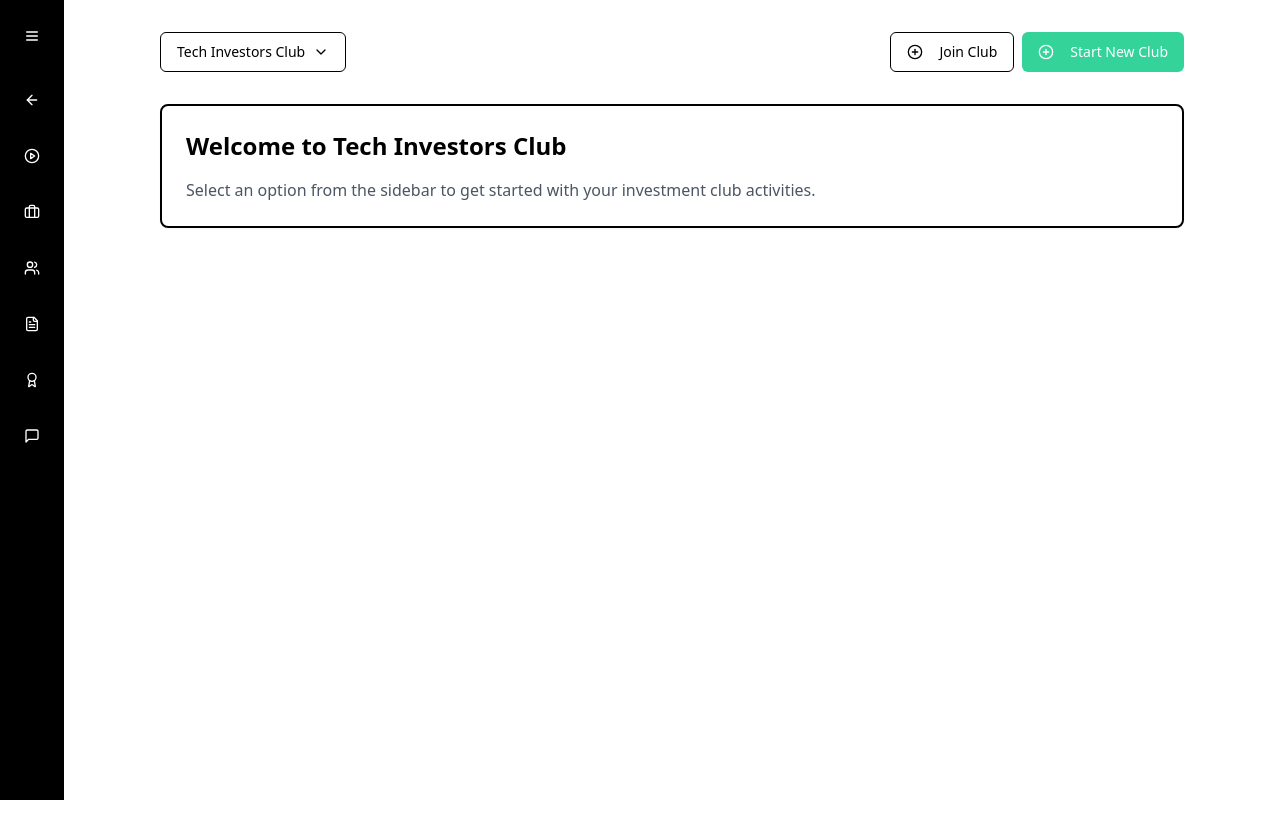
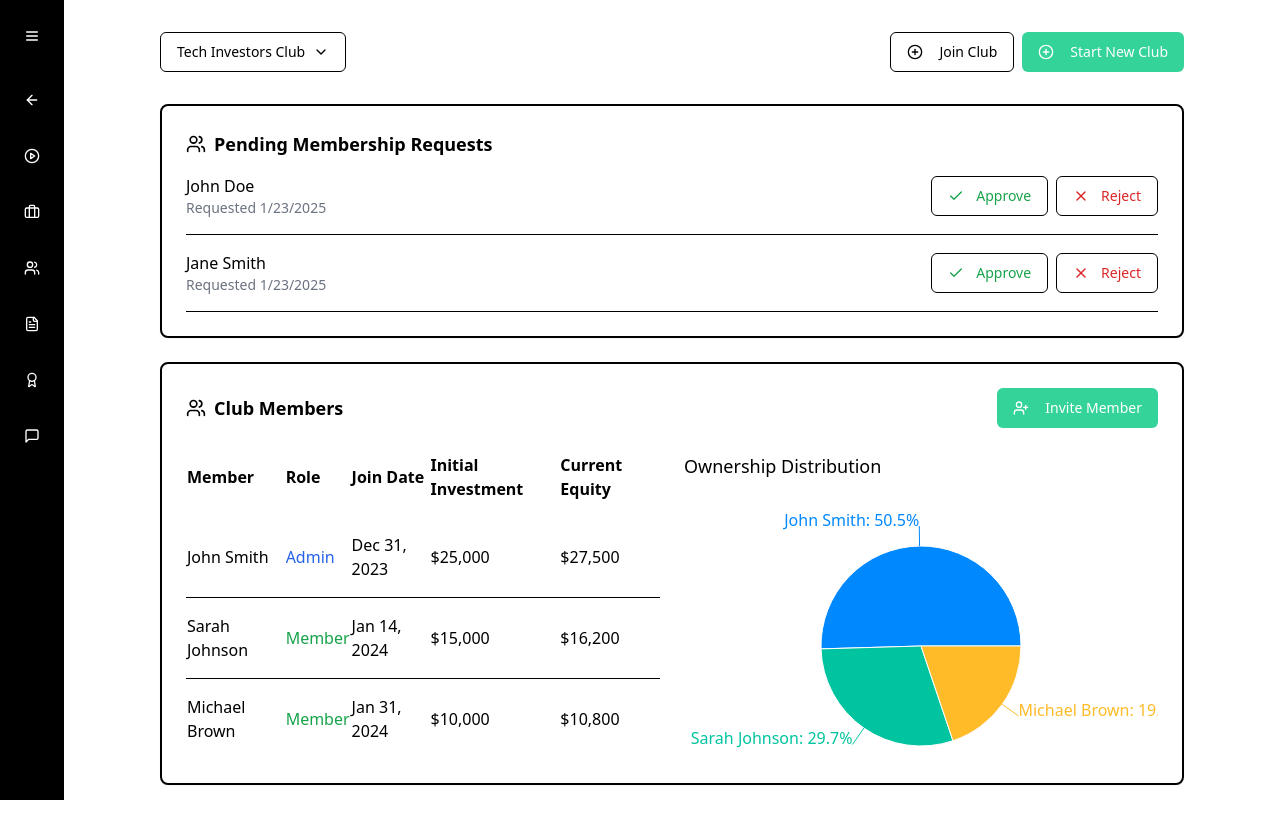
Before and after one commit to HazenWilson/feature-lab-portal, a React (Vite) app: page /demo/investment-club in a window 1280 px wide. Both pictures are taken after a click on the button 32 px from the left and 268 px from the top of the page. Built offline with nearby package versions, Linux system fonts and the light colour scheme.

Commit message:
Implement members tab features
Implement member confirmation/rejection, member list, onboarding button, and ownership pie chart on the members tab.

```diff
--- a/src/pages/demo/InvestmentClub.tsx
+++ b/src/pages/demo/InvestmentClub.tsx
@@ -12,14 +12,29 @@ import {
   ChevronDown,
   PlusCircle,
   ArrowLeft,
+  UserPlus,
+  Check,
+  X,
 } from "lucide-react";
 import { Button } from "@/components/ui/button";
 import { Card } from "@/components/ui/card";
+import { PieChart, Pie, Cell, ResponsiveContainer, Tooltip } from "recharts";
 
 const mockClubs = [
   { id: 1, name: "Tech Investors Club" },
   { id: 2, name: "Value Investing Group" },
   { id: 3, name: "Crypto Trading Club" },
+];
+
+const mockPendingMembers = [
+  { id: 1, name: "John Doe", requestDate: "1/23/2025" },
+  { id: 2, name: "Jane Smith", requestDate: "1/23/2025" },
+];
+
+const mockMembers = [
+  { id: 1, name: "John Smith", role: "Admin", joinDate: "Dec 31, 2023", initialInvestment: 25000, currentEquity: 27500 },
+  { id: 2, name: "Sarah Johnson", role: "Member", joinDate: "Jan 14, 2024", initialInvestment: 15000, currentEquity: 16200 },
+  { id: 3, name: "Michael Brown", role: "Member", joinDate: "Jan 31, 2024", initialInvestment: 10000, currentEquity: 10800 },
 ];
 
 const InvestmentClub = () => {
@@ -28,8 +43,121 @@ const InvestmentClub = () => {
   const [clubSelectorOpen, setClubSelectorOpen] = useState(false);
   const [currentSection, setCurrentSection] = useState("getting-started");
 
+  const renderMembersSection = () => {
+    const totalEquity = mockMembers.reduce((sum, member) => sum + member.currentEquity, 0);
+    const pieData = mockMembers.map(member => ({
+      name: member.name,
+      value: member.currentEquity,
+      percentage: ((member.currentEquity / totalEquity) * 100).toFixed(1)
+    }));
+
+    const COLORS = ['#0088FE', '#00C49F', '#FFBB28', '#FF8042', '#8884D8'];
+
+    return (
+      <div className="space-y-6">
+        {/* Pending Membership Requests */}
+        <Card className="p-6">
+          <div className="flex items-center justify-between mb-4">
+            <div className="flex items-center gap-2">
+              <Users className="h-5 w-5" />
+              <h2 className="text-lg font-semibold">Pending Membership Requests</h2>
+            </div>
+          </div>
+          <div className="space-y-4">
+            {mockPendingMembers.map((member) => (
+              <div key={member.id} className="flex items-center justify-between border-b pb-4">
+                <div>
+                  <p className="font-medium">{member.name}</p>
+                  <p className="text-sm text-gray-500">Requested {member.requestDate}</p>
+                </div>
+                <div className="flex gap-2">
+                  <Button variant="outline" className="text-green-600">
+                    <Check className="h-4 w-4 mr-1" />
+                    Approve
+                  </Button>
+                  <Button variant="outline" className="text-red-600">
+                    <X className="h-4 w-4 mr-1" />
+                    Reject
+                  </Button>
+                </div>
+              </div>
+            ))}
+          </div>
+        </Card>
+
+        {/* Current Members */}
+        <Card className="p-6">
+          <div className="flex items-center justify-between mb-6">
+            <div className="flex items-center gap-2">
+              <Users className="h-5 w-5" />
+              <h2 className="text-lg font-semibold">Club Members</h2>
+            </div>
+            <Button>
+              <UserPlus className="h-4 w-4 mr-2" />
+              Invite Member
+            </Button>
+          </div>
+
+          <div className="grid grid-cols-1 lg:grid-cols-2 gap-6">
+            <div className="overflow-x-auto">
+              <table className="w-full">
+                <thead>
+                  <tr className="text-left">
+                    <th className="pb-4">Member</th>
+                    <th className="pb-4">Role</th>
+                    <th className="pb-4">Join Date</th>
+                    <th className="pb-4">Initial Investment</th>
+                    <th className="pb-4">Current Equity</th>
+                  </tr>
+                </thead>
+                <tbody className="divide-y">
+                  {mockMembers.map((member) => (
+                    <tr key={member.id}>
+                      <td className="py-4">{member.name}</td>
+                      <td className={`py-4 ${member.role === 'Admin' ? 'text-blue-600' : 'text-green-600'}`}>
+                        {member.role}
+                      </td>
+                      <td className="py-4">{member.joinDate}</td>
+                      <td className="py-4">${member.initialInvestment.toLocaleString()}</td>
+                      <td className="py-4">${member.currentEquity.toLocaleString()}</td>
+                    </tr>
+                  ))}
+                </tbody>
+              </table>
+            </div>
+
+            <div className="h-[300px]">
+              <h3 className="text-lg font-medium mb-4">Ownership Distribution</h3>
+              <ResponsiveContainer width="100%" height="100%">
+                <PieChart>
+                  <Pie
+                    data={pieData}
+                    dataKey="value"
+                    nameKey="name"
+                    cx="50%"
+                    cy="50%"
+                    outerRadius={100}
+                    fill="#8884d8"
+                    label={({ name, percentage }) => `${name}: ${percentage}%`}
+                  >
+                    {pieData.map((entry, index) => (
+                      <Cell key={`cell-${index}`} fill={COLORS[index % COLORS.length]} />
+                    ))}
+                  </Pie>
+                  <Tooltip />
+                </PieChart>
+              </ResponsiveContainer>
+            </div>
+          </div>
+        </Card>
+      </div>
+    );
+  };
+
   const renderContent = () => {
     switch (currentSection) {
+      case "members":
+        return renderMembersSection();
       case "getting-started":
         return (
           <div className="space-y-8">
```
